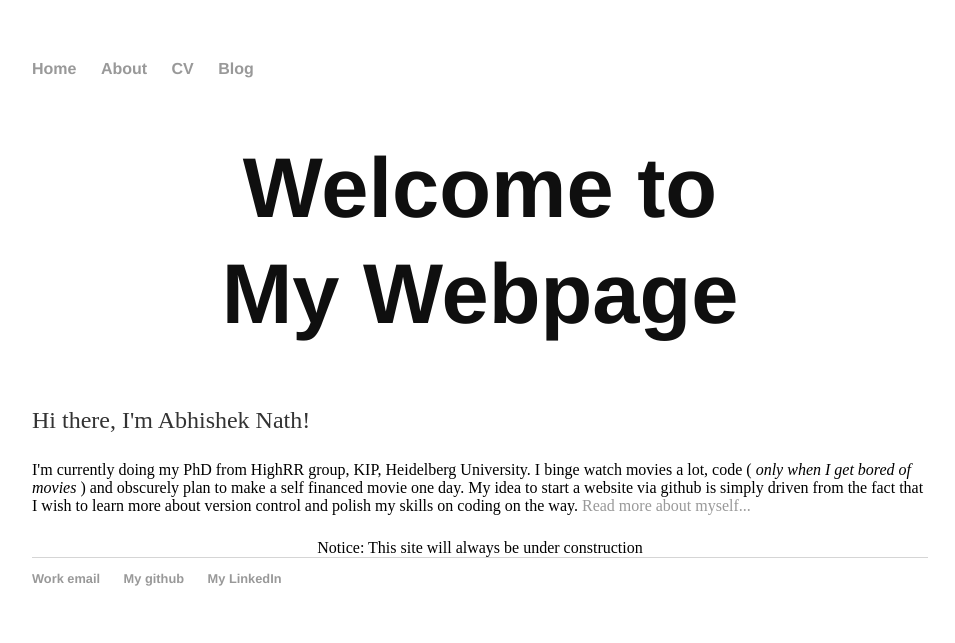
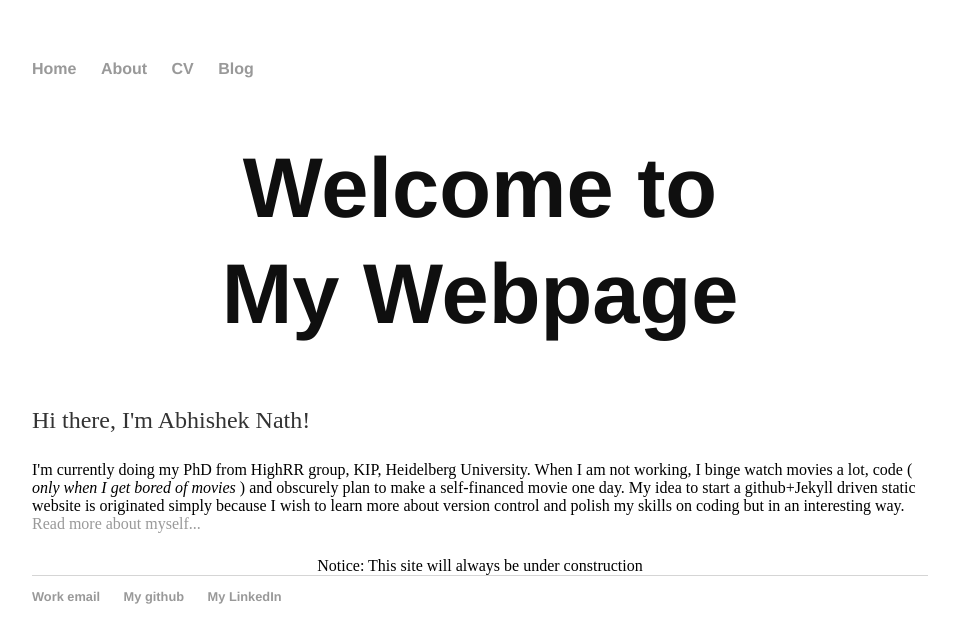
Before and after one commit to an15ms157/abhishek.github.io, a Jekyll site: the page built from index.html, in a window 1280 px wide. Shown: the top 643 px of the page, without its empty margins (160-1115 px from the left). Built offline with Jekyll 4.4.1, drawn with Linux system fonts in a browser that asks for light colours.

Commit message:
Update index.html

```diff
--- a/index.html
+++ b/index.html
@@ -11,8 +11,8 @@
 <!-- THIS IS HOW YOU CAN COMMENT OUT IN HTML-->
 <p>
   Hi there, I'm Abhishek Nath!</p>
-	I'm currently doing my PhD from HighRR group, KIP, Heidelberg University. I binge watch movies a lot, code ( <em> only when I get bored of movies </em>) and
-	    obscurely plan to make a self financed movie one day. My idea to start a website via github is simply driven from the fact that I wish to learn more about
-	  version control and polish my skills on coding on the way. <a href="/about">Read more about myself...</a>
+	I'm currently doing my PhD from HighRR group, KIP, Heidelberg University. When I am not working, I binge watch movies a lot, code (<em> only when I get bored of movies </em>) and
+	    obscurely plan to make a self-financed movie one day. My idea to start a github+Jekyll driven static website is originated simply because
+I wish to learn more about version control and polish my skills on coding but in an interesting way. <a href="/about">Read more about myself...</a>
 </p>
 <div id="homepage"> Notice: This site will always be under construction  </div>
```
